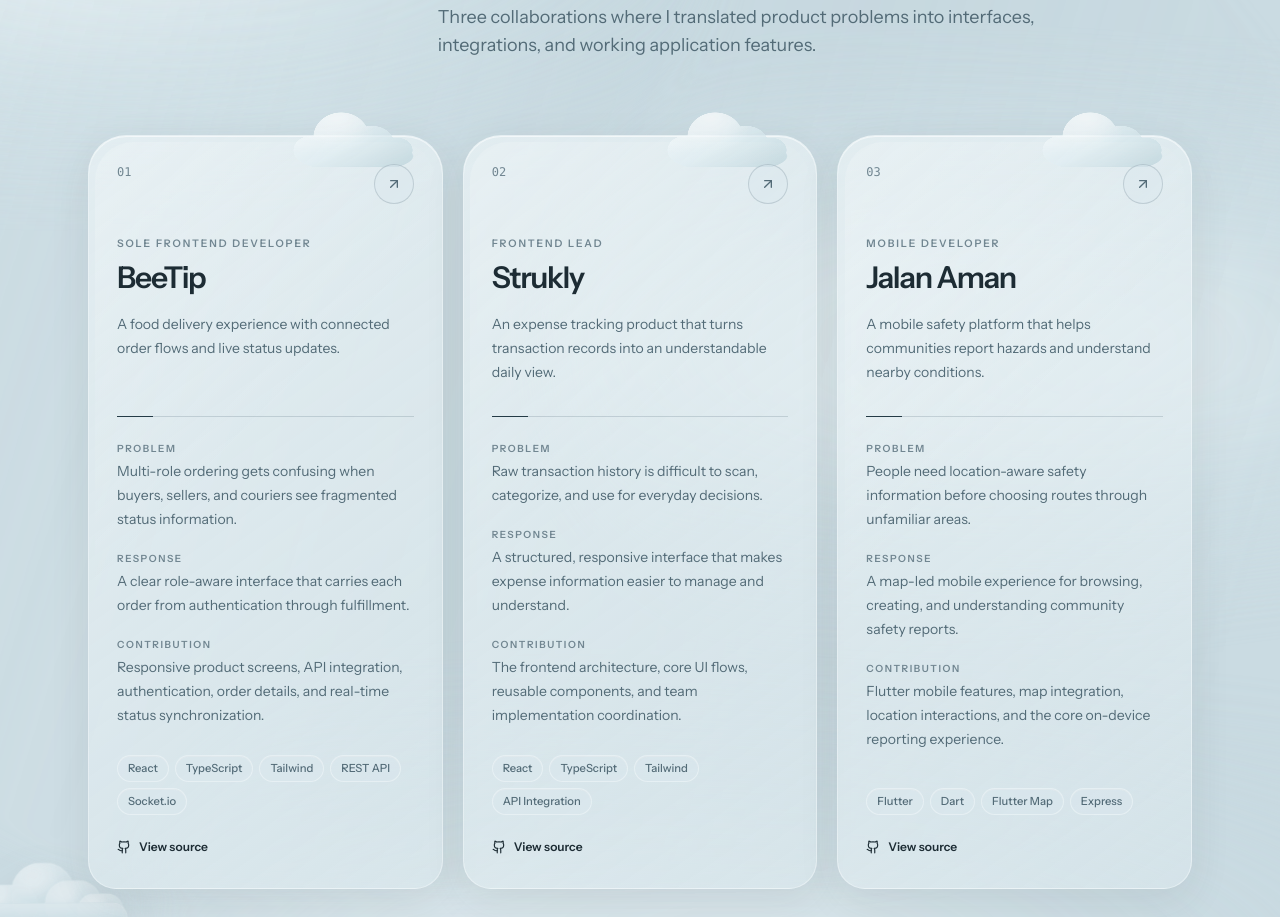
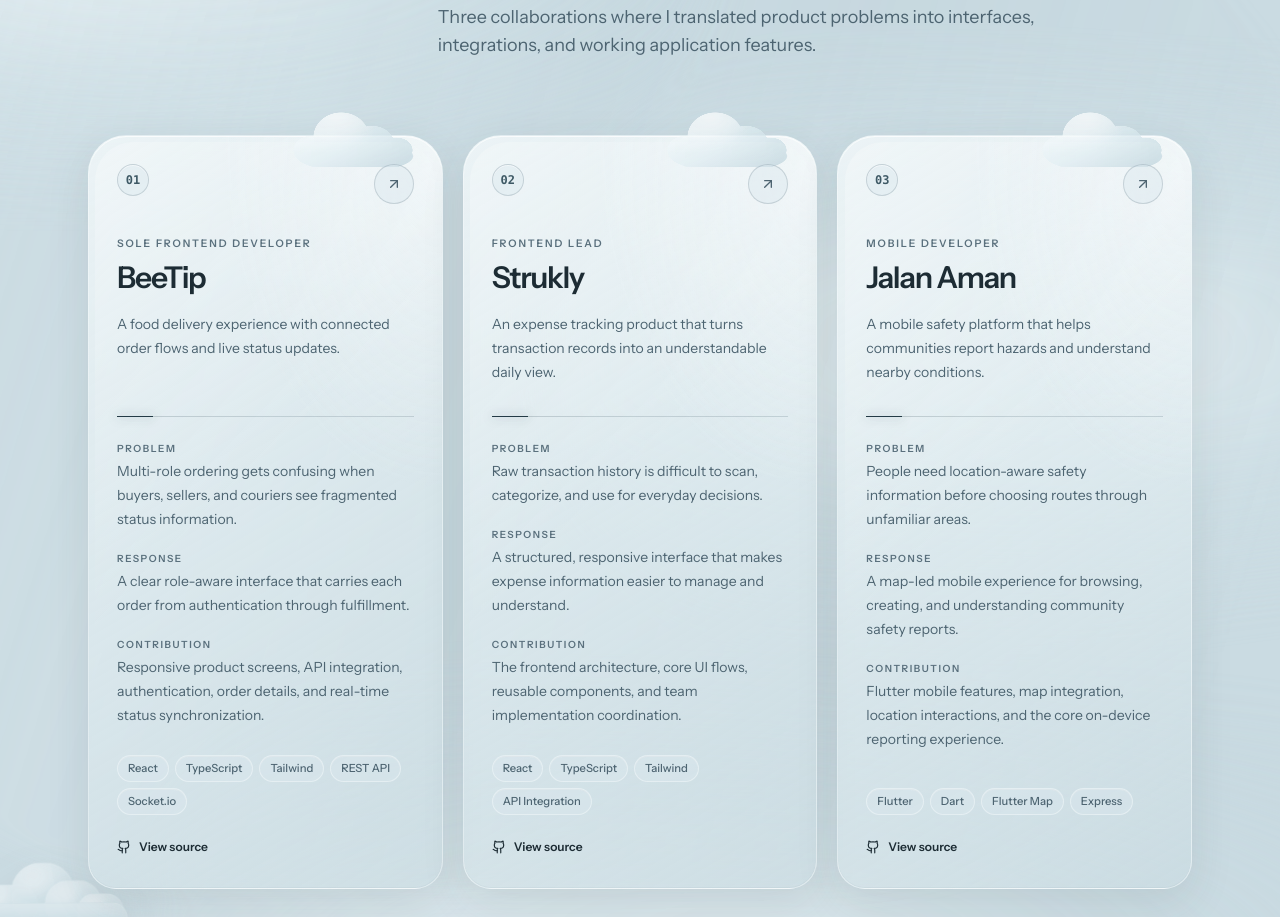
Before and after one commit to orde-r/Portfolio, a React (Vite) app: page / in a window 1280 px wide. Shown: the part 1880-2797 px from the top of the page. Built offline with nearby package versions, Linux system fonts and the light colour scheme.

Commit message:
feat: enhance ExperienceCard with sub-experience items and update styles in various components

```diff
--- a/src/components/ExperienceCard.tsx
+++ b/src/components/ExperienceCard.tsx
@@ -1,4 +1,4 @@
-import type { Experience } from "../data/experience";
+import type { Experience, ExperienceSub } from "../data/experience";
 
 type ExperienceCardProps = {
   experience: Experience;
@@ -16,7 +16,25 @@ export function ExperienceCard({ experience }: ExperienceCardProps) {
         <h3 className="mt-1 text-2xl font-semibold tracking-[-0.035em] md:text-3xl">{experience.title}</h3>
         <p className="mt-3 max-w-2xl text-sm leading-6 text-[var(--text-muted)] md:text-base md:leading-7">{experience.description}</p>
         {experience.details && <p className="mt-2 max-w-2xl text-sm leading-6 text-[var(--text-soft)]">{experience.details}</p>}
+        {experience.sub && experience.sub.length > 0 && (
+          <div className="mt-5 space-y-4">
+            {experience.sub.map((sub) => (
+              <ExperienceSubItem key={sub.title} sub={sub} />
+            ))}
+          </div>
+        )}
       </div>
     </article>
   );
 }
+
+function ExperienceSubItem({ sub }: { sub: ExperienceSub }) {
+  return (
+    <div className="relative rounded-2xl border border-[var(--border)] bg-[var(--surface)]/80 px-5 py-4">
+      <p className="text-[0.62rem] font-semibold uppercase tracking-[0.16em] text-[var(--text-soft)]">{sub.role}</p>
+      <h4 className="mt-0.5 text-lg font-semibold tracking-[-0.02em] text-[var(--text-main)]">{sub.title}</h4>
+      <p className="mt-2 text-sm leading-6 text-[var(--text-muted)]">{sub.description}</p>
+      {sub.details && <p className="mt-2 text-sm leading-6 text-[var(--text-soft)]">{sub.details}</p>}
+    </div>
+  );
+}
--- a/src/components/Footer.tsx
+++ b/src/components/Footer.tsx
@@ -3,7 +3,7 @@ import { ArrowUp } from "lucide-react";
 export function Footer() {
   return (
     <footer className="border-t border-white/10 bg-[var(--storm)] text-white">
-      <div className="mx-auto flex max-w-6xl flex-col gap-5 px-6 py-7 text-xs text-white/45 sm:flex-row sm:items-center sm:justify-between">
+      <div className="mx-auto flex max-w-6xl flex-col gap-5 px-6 py-7 text-xs text-white/60 sm:flex-row sm:items-center sm:justify-between">
         <p>Built by Danielson · {new Date().getFullYear()}</p>
         <p className="hidden md:block">Clear systems. Thoughtful products.</p>
         <a
--- a/src/components/Navbar.tsx
+++ b/src/components/Navbar.tsx
@@ -147,6 +147,7 @@ export function Navbar() {
         className={cn(
           "grid overflow-hidden border-t border-[var(--glass-border)] bg-[var(--nav-surface-strong)] transition-[grid-template-rows] duration-300 md:hidden",
           isOpen ? "grid-rows-[1fr]" : "grid-rows-[0fr]",
+          isOpen ? "visible" : "invisible",
         )}
       >
         <div className="min-h-0">
--- a/src/components/ProjectCard.tsx
+++ b/src/components/ProjectCard.tsx
@@ -9,10 +9,11 @@ type ProjectCardProps = {
 export function ProjectCard({ project }: ProjectCardProps) {
   return (
     <article
-      className="cloud-card interactive-card project-card group flex h-full flex-col border border-[var(--glass-border)] bg-[var(--surface)] p-6 md:p-7"
+      className="cloud-card interactive-card project-card group relative flex h-full flex-col border border-[var(--glass-border)] p-6 md:p-7"
     >
+      {/* <span aria-hidden="true" className="absolute inset-x-6 top-0 h-px bg-gradient-to-r from-transparent via-[var(--deep)]/40 to-transparent" /> */}
       <div className="flex items-start justify-between">
-        <span className="font-mono text-xs text-[var(--text-soft)]">{project.number}</span>
+        <span className="grid h-8 w-8 place-items-center rounded-full border border-[var(--border)] bg-[var(--glass)] font-mono text-xs font-semibold text-[var(--deep-soft)] shadow-[inset_0_1px_0_rgba(255,255,255,0.5)]">{project.number}</span>
         <a
           href={project.github}
           target="_blank"
@@ -30,8 +31,8 @@ export function ProjectCard({ project }: ProjectCardProps) {
         <p className="mt-4 min-h-20 text-sm leading-6 text-[var(--text-muted)]">{project.description}</p>
       </div>
 
-      <div className="my-6 h-px bg-[var(--border)]">
-        <span className="block h-px w-9 bg-[var(--deep)] transition-all duration-500 group-hover:w-20" />
+      <div className="my-6 h-px bg-gradient-to-r from-[var(--deep)]/20 via-[var(--border)] to-[var(--border)]">
+        <span className="block h-px w-9 bg-[var(--deep)] shadow-[0_0_10px_rgba(36,59,70,0.5)] transition-all duration-500 group-hover:w-full" />
       </div>
 
       <dl className="space-y-5 text-sm">
--- a/src/components/SkillGroup.tsx
+++ b/src/components/SkillGroup.tsx
@@ -8,9 +8,17 @@ type SkillGroupProps = {
 export function SkillGroup({ group }: SkillGroupProps) {
   return (
     <article className="cloud-card glass-surface interactive-card group relative flex min-h-[20rem] flex-col p-6">
+      <span
+        aria-hidden="true"
+        className="pointer-events-none absolute -bottom-6 right-2 select-none font-mono text-[5.5rem] font-semibold leading-none tracking-[-0.05em] text-[var(--deep)]/[0.05] transition-all duration-500 group-hover:-translate-y-1 group-hover:text-[var(--deep)]/[0.08]"
+      >
+        {group.number}
+      </span>
       <div className="mb-10 flex items-center justify-between">
-        <span className="grid h-8 w-8 place-items-center rounded-full bg-[var(--deep)] font-mono text-[0.62rem] text-white shadow-[0_6px_18px_rgba(27,39,44,0.16)]">{group.number}</span>
-        <span className="h-px w-8 bg-[var(--deep)] transition-all duration-300 group-hover:w-14" aria-hidden="true" />
+        <span className="grid h-8 w-8 place-items-center rounded-full border border-[var(--border)] bg-[var(--glass)] font-mono text-[0.62rem] font-semibold text-[var(--deep)] shadow-[inset_0_1px_0_rgba(255,255,255,0.5),0_6px_18px_rgba(27,39,44,0.1)]">
+          {group.number}
+        </span>
+        <span className="h-px w-8 bg-[var(--deep)]/70 transition-all duration-300 group-hover:w-14" aria-hidden="true" />
       </div>
       <h3 className="text-2xl font-semibold tracking-[-0.035em]">{group.title}</h3>
       <p className="mt-3 min-h-20 text-sm leading-6 text-[var(--text-muted)]">{group.description}</p>
--- a/src/data/experience.ts
+++ b/src/data/experience.ts
@@ -1,5 +1,13 @@
 export type Experience = {
   period: string;
+  title: string;
+  role: string;
+  description: string;
+  details?: string;
+  sub?: ExperienceSub[];
+};
+
+export type ExperienceSub = {
   title: string;
   role: string;
   description: string;
@@ -11,20 +19,25 @@ export const experiences: Experience[] = [
     period: "Dec 2024 — Present",
     title: "KMBD",
     role: "Staff & Division Treasurer",
-    description: "Supporting event execution, team coordination, and operational activities at BINUS University, while tracking divisional expenses and budgets.",
-    details: "Built practical experience in communication, responsibility, adaptability, and working across committees.",
-  },
-  {
-    period: "Committee",
-    title: "Kathina Event",
-    role: "Design & Documentation",
-    description: "Contributed to visual documentation and design-related event needs as part of the committee.",
-  },
-  {
-    period: "Committee",
-    title: "One Million Help",
-    role: "Fundraising",
-    description: "Supported a charity program focused on village outreach, socialization, and basic food distribution.",
-    details: "Helped coordinate fundraising and event preparation with the wider organizing team.",
+    description:
+      "Supporting event execution, team coordination, and operational activities at BINUS University, while tracking divisional expenses and budgets.",
+    details:
+      "Built practical experience in communication, responsibility, adaptability, and working across committees.",
+    sub: [
+      {
+        title: "Kathina Event",
+        role: "Design & Documentation Committee",
+        description:
+          "Contributed to visual documentation and design-related event needs as part of the committee.",
+      },
+      {
+        title: "One Million Help",
+        role: "Fundraising Committee",
+        description:
+          "Supported a charity program focused on village outreach, socialization, and basic food distribution.",
+        details:
+          "Helped coordinate fundraising and event preparation with the wider organizing team.",
+      },
+    ],
   },
 ];
--- a/src/index.css
+++ b/src/index.css
@@ -11,8 +11,8 @@
   --surface-solid: #e7f0f3;
   --surface-muted: rgb(195 213 221 / 0.78);
   --text-main: #1d2c34;
-  --text-muted: #536b77;
-  --text-soft: #718691;
+  --text-muted: #4d6471;
+  --text-soft: #5a707d;
   --border: rgb(68 93 105 / 0.2);
   --border-strong: rgb(47 73 85 / 0.34);
   --deep: #243b46;
@@ -436,7 +436,7 @@ a {
   z-index: 0;
   inset: 0.4rem;
   border-radius: inherit;
-  background: linear-gradient(135deg, rgb(255 255 255 / 0.18), transparent 42%);
+  background: linear-gradient(135deg, rgb(255 255 255 / 0.24), transparent 46%);
   pointer-events: none;
 }
 
@@ -483,7 +483,10 @@ a {
 
   .interactive-card.cloud-card:hover {
     border-color: var(--border-strong);
-    box-shadow: 0 26px 64px rgb(39 44 48 / 0.16), inset 0 1px 0 rgb(235 236 236 / 0.42);
+    box-shadow:
+      0 30px 70px rgb(39 44 48 / 0.18),
+      inset 0 1px 0 rgb(255 255 255 / 0.6),
+      inset 0 -1px 0 rgb(115 140 150 / 0.1);
   }
 }
 
@@ -494,8 +497,14 @@ a {
 }
 
 .project-card {
-  background: linear-gradient(145deg, rgb(232 241 244 / 0.8), rgb(219 232 237 / 0.62));
-  box-shadow: 0 12px 42px rgb(50 55 59 / 0.09), inset 0 1px 0 rgb(255 255 255 / 0.58);
+  background:
+    radial-gradient(120% 90% at 100% 0%, rgb(255 255 255 / 0.5), transparent 52%),
+    linear-gradient(150deg, rgb(238 245 247 / 0.92) 0%, rgb(224 236 240 / 0.78) 46%, rgb(203 220 226 / 0.6) 100%);
+  box-shadow:
+    0 14px 44px rgb(50 55 59 / 0.1),
+    inset 0 1px 0 rgb(255 255 255 / 0.72),
+    inset 0 -1px 0 rgb(115 140 150 / 0.08);
+  border-color: var(--glass-border);
 }
 
 @keyframes fog-drift-right {
```
